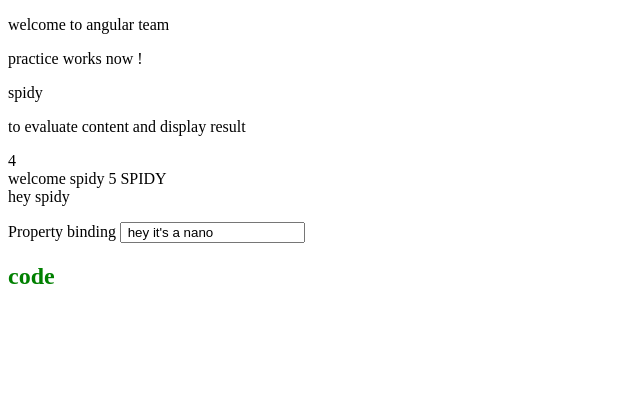
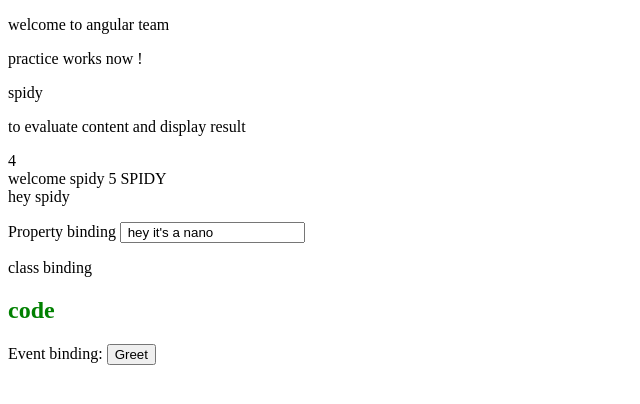
Before and after one commit to ragaPriya224/B1StarPractice, an Angular app in the folder angular/my-dream-app/: page / in a window 1280 px wide. Shown: the top 404 px of the page, without its empty margins (0-640 px from the left). Built offline with nearby package versions, Linux system fonts and the light colour scheme.

Commit message:
event binding

```diff
--- a/angular/my-dream-app/src/app/practice/practice.component.html
+++ b/angular/my-dream-app/src/app/practice/practice.component.html
@@ -13,5 +13,10 @@
 <p>Property binding
     <input [value] ="carName"/>
 </p>
+<p>class  binding</p>
+<h2 class="text-success" >code </h2>
 
-<h2 class="text-success" >code </h2>
+
+<p>Event binding:
+    <button (click) = "onClick()">Greet</button>
+</p>
--- a/angular/my-dream-app/src/app/practice/practice.component.ts
+++ b/angular/my-dream-app/src/app/practice/practice.component.ts
@@ -19,4 +19,7 @@ export class PracticeComponent implements OnInit {
     return " hey " +this.name;
   }
 
+  onClick(){
+    console.log('**********************');
+  }
 }
```
